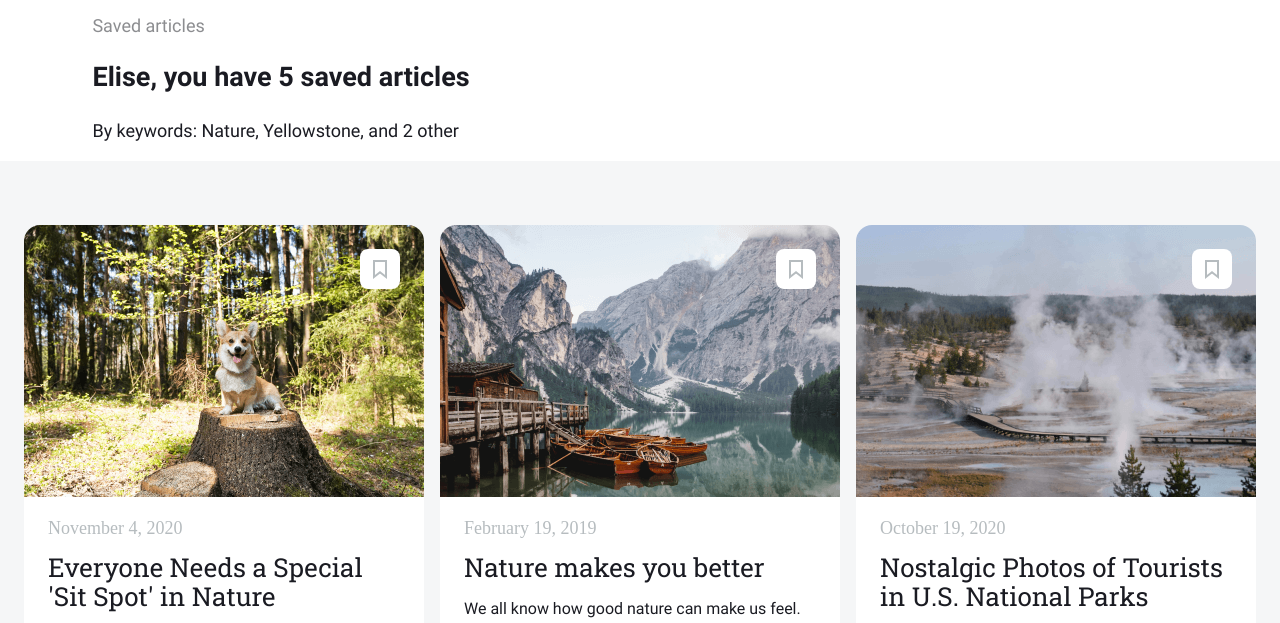
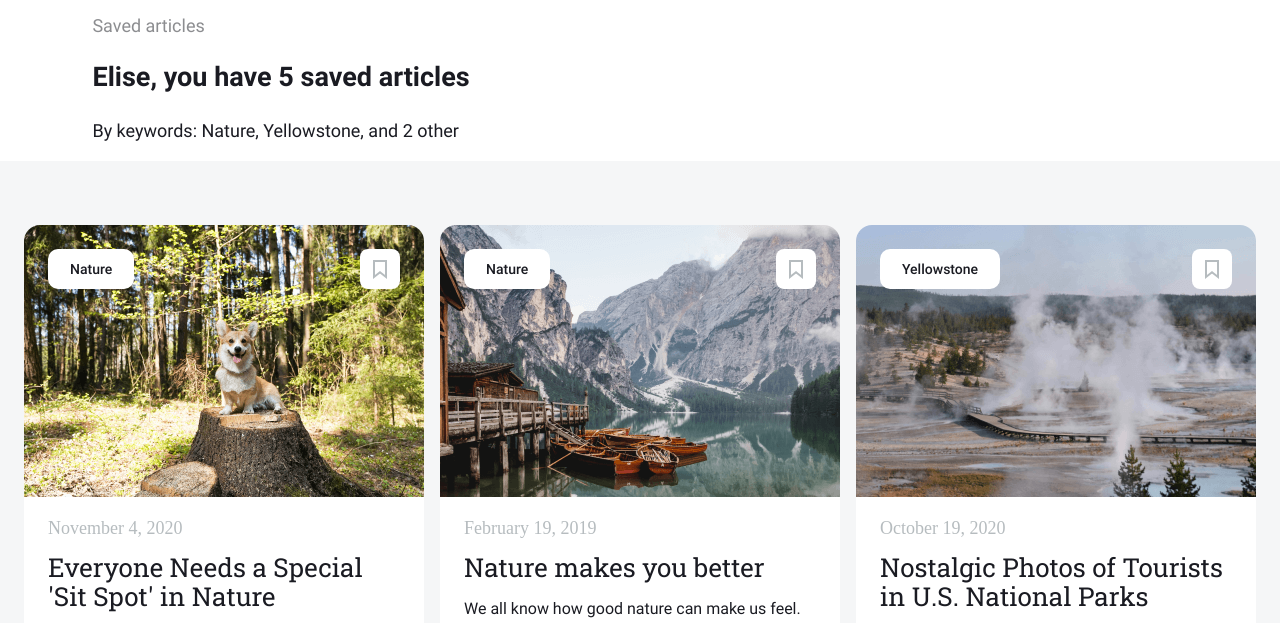
Before and after one commit to amitay96/news-explorer-frontend, a React app: page /saved in a window 1280 px wide. Shown: the part 85-708 px from the top of the page. Built offline with nearby package versions, Linux system fonts and the light colour scheme; a web font is replaced by a local one.

Commit message:
add: article keyword

```diff
--- a/src/components/NewsCard/NewsCard.css
+++ b/src/components/NewsCard/NewsCard.css
@@ -28,6 +28,20 @@
 
 .newsCard__save_button:hover {
     background: url("../../images/icons/save_icon_hover.svg") center no-repeat;
+}
+
+.newsCard__keyword {
+    background-color: white;
+    position: absolute;
+    top: 24px;
+    left: 24px;
+    padding: 8px 22px;
+    margin: 0;
+    border: none;
+    border-radius: 10px;
+    font-weight: 500;
+    font-size: 14px;
+    line-height: 1.77;
 }
 
 .newsCard__text-area {
--- a/src/components/NewsCard/NewsCard.js
+++ b/src/components/NewsCard/NewsCard.js
@@ -5,6 +5,7 @@ const NewsCard = (props) => {
   return (
     <li className="newsCard">
       <button className="newsCard__save_button" type="button" />
+      <p className="newsCard__keyword">{props.newsCard.keyword}</p>
       <img
         className="newsCard__image"
         src={props.newsCard.image}
```
